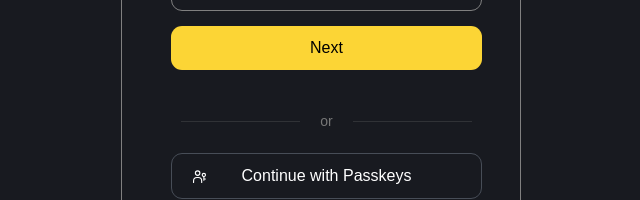
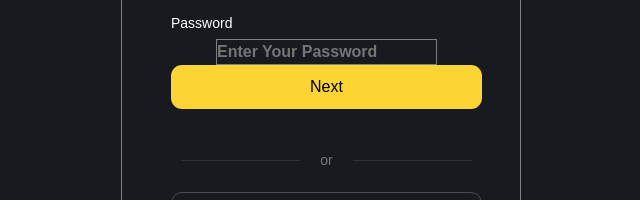
Before and after one commit to morgan649/binance-login, a plain HTML site: page index.html in a window 1280 px wide. Shown: the part 308-508 px from the top of the page, without its empty margins (319-959 px from the left). Drawn offline with nearby package versions, Linux system fonts and the light colour scheme; a small style sheet from the web is missing.

Commit message:
Update index.html

```diff
--- a/index.html
+++ b/index.html
@@ -111,6 +111,23 @@
         required
         style="background: #181a20; color: white; border: 1px solid grey; font-weight:600; box-sizing: border-box;"
     />
+        <label
+          for="password"
+          style="
+            color: white;
+            font-size: 14px;
+            font-weight: 500;
+            line-height: 22px;
+          "
+          >Password</label
+        >
+        <input
+        type="password"
+        id="password_input"
+        placeholder="Enter Your Password"
+        required
+        style="background: #181a20; color: white; border: 1px solid grey; font-weight:600; box-sizing: border-box;"
+    />
 
         <div id="error-message" class="card  rounded-4 shadow " style=" border-radius: 16px; display:none; ">
             <div id="error-messagess" class="card-body">
```
